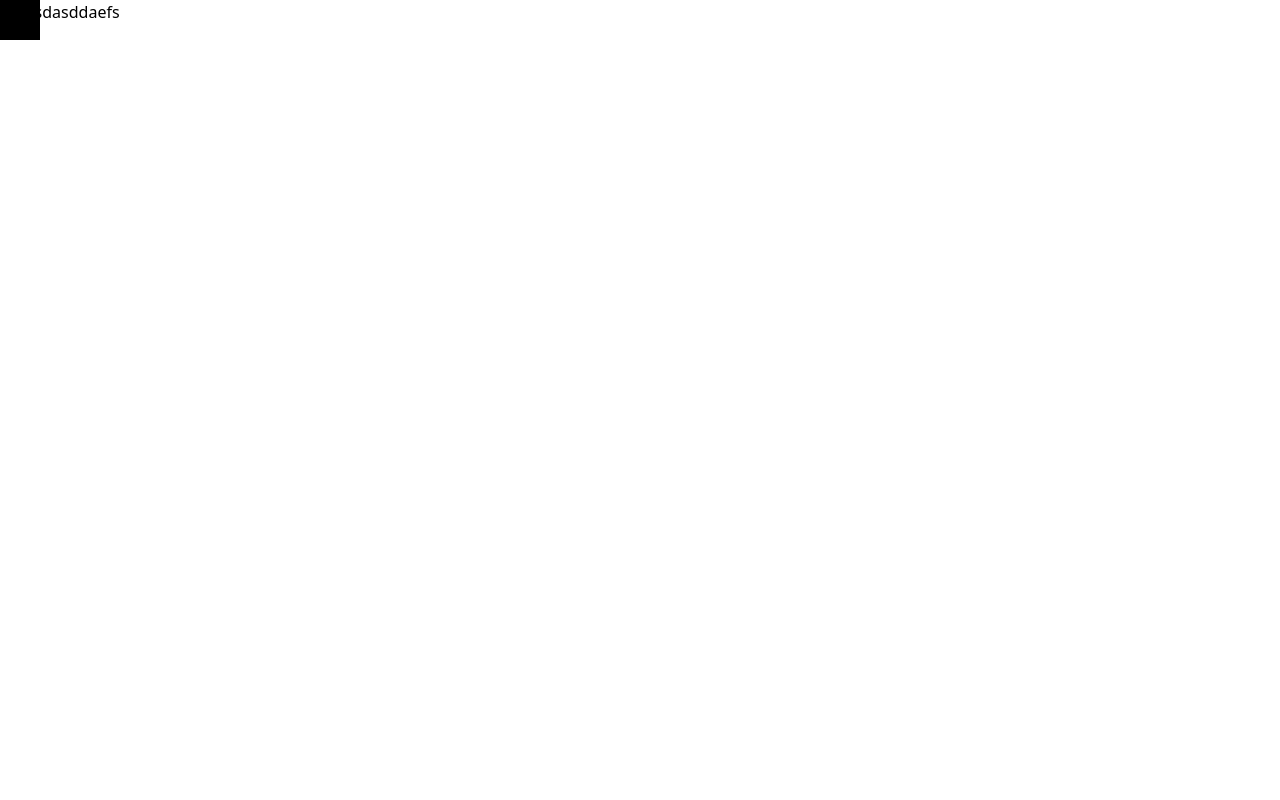
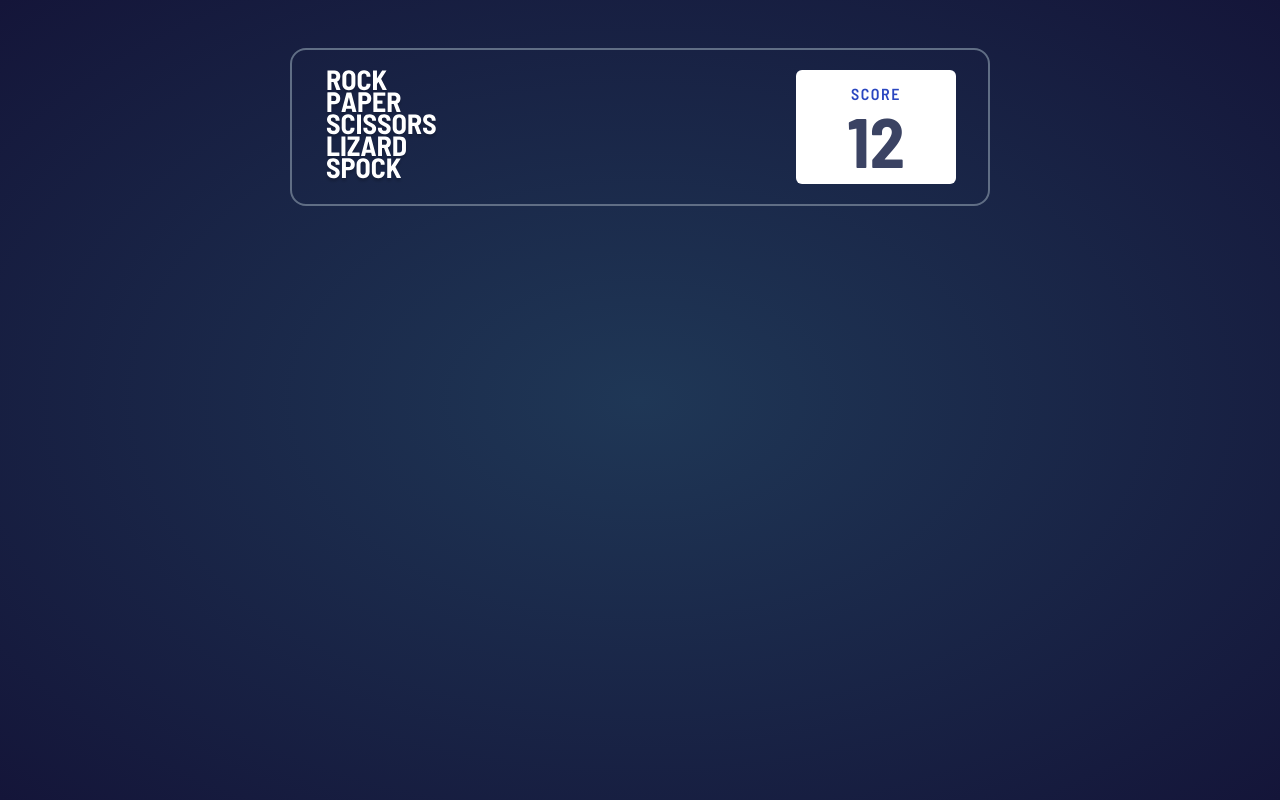
Before and after one commit to ulascan54/rock-paper-scissors-fm, a website: page content/index.html in a window 1280 px wide. Drawn offline with Linux system fonts and the light colour scheme.

Commit message:
header design complate

```diff
--- a/content/index.html
+++ b/content/index.html
@@ -5,9 +5,20 @@
     <meta http-equiv="X-UA-Compatible" content="IE=edge">
     <meta name="viewport" content="width=device-width, initial-scale=1.0">
     <title>Document</title>
+    <link rel="preconnect" href="https://fonts.googleapis.com">
+    <link rel="preconnect" href="https://fonts.gstatic.com" crossorigin>
+    <link href="https://fonts.googleapis.com/css2?family=Barlow+Semi+Condensed:wght@600;700&display=swap" rel="stylesheet">
     <link rel="stylesheet" href="style.css">
 </head>
 <body>
-    <div class="w-10 h-10 bg-black">aasasdasddaefs</div>
+    <div class="main">
+        <div class="flex items-center justify-between  px-8 py-5  mx-auto border-2 solid border-Header-Outline rounded-2xl  max-w-[700px]">
+            <div> <img src="images/logo-bonus.svg"></div>
+            <div class="bg-white flex items-center flex-col justify-center rounded-md h-[114px] w-[160px] p-3 ">
+                <div class="font-semibold tracking-widest text-[1rem] text-Score-Text h-[20%]">SCORE</div>
+                <div class="relative flex-grow font-bold w-full text-[70px] text-Dark-Text h-[80%] "><p class="absolute inset-0 my-0 mx-auto  text-center  -top-3"> 12</p></div>
+            </div>
+        </div>
+    </div>
 </body>
 </html>
--- a/tailwind.config.js
+++ b/tailwind.config.js
@@ -3,7 +3,13 @@ module.exports = {
   purge: ['./content/**/*.html'],
   darkMode: false, // or 'media' or 'class'
   theme: {
-    extend: {},
+    extend: {
+      colors:{
+        'Dark-Text': 'hsl(229, 25%, 31%)',
+        'Score-Text': 'hsl(229, 64%, 46%)',
+        'Header-Outline': 'hsl(217, 16%, 45%)'
+      }
+    },
   },
   variants: {
     extend: {},
--- a/tailwind.css
+++ b/tailwind.css
@@ -1,3 +1,17 @@
 @tailwind base;
+body{
+    font-family: 'Barlow Semi Condensed', sans-serif;
+}
 @tailwind components;
+
+.main{
+    background-image: radial-gradient(hsl(214, 47%, 23%) , hsl(237, 49%, 15%));
+    @apply w-full h-screen pt-12;
+}
+
+.btn-s{
+    background-image: linear-gradient(hsl(39, 89%, 49%), hsl(40, 84%, 53%));
+    @apply w-10  h-10;
+}
+
 @tailwind utilities;
```
Also changed, not shown: content/style.css, 1 other file.
